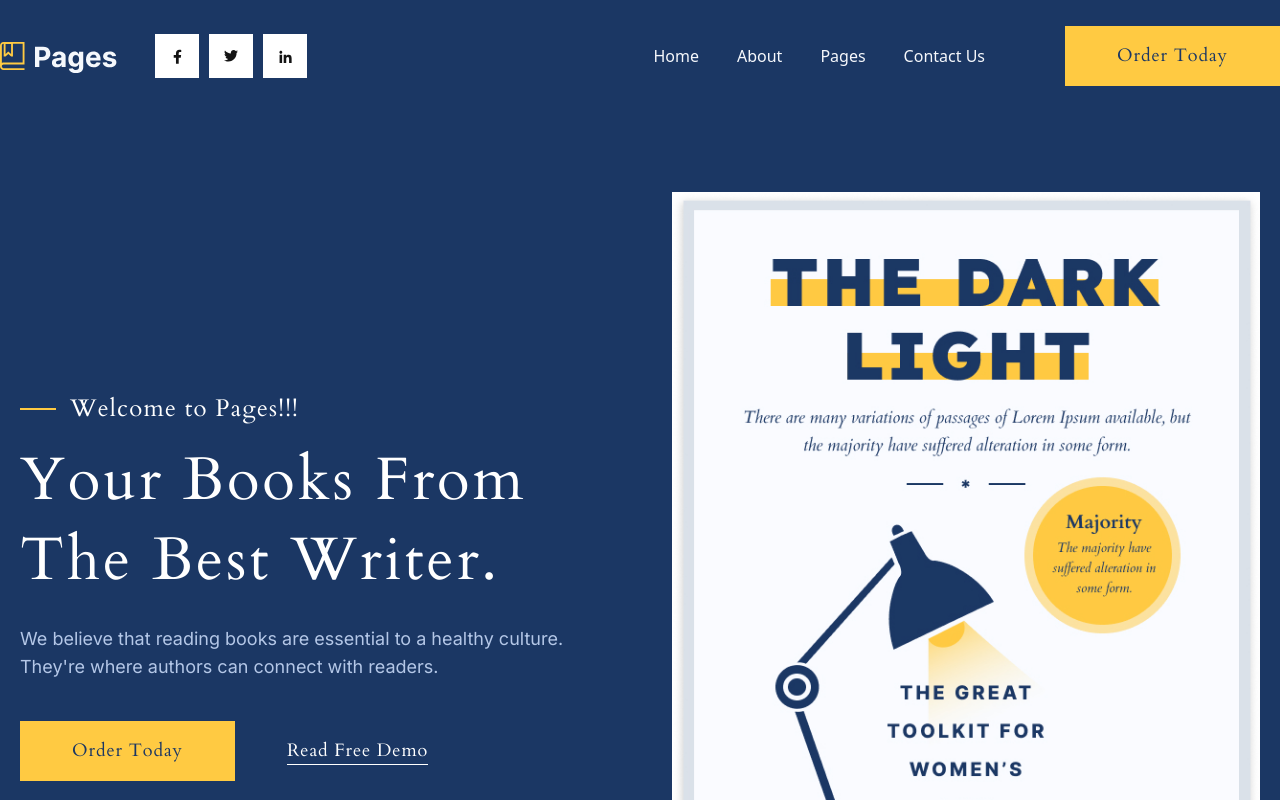
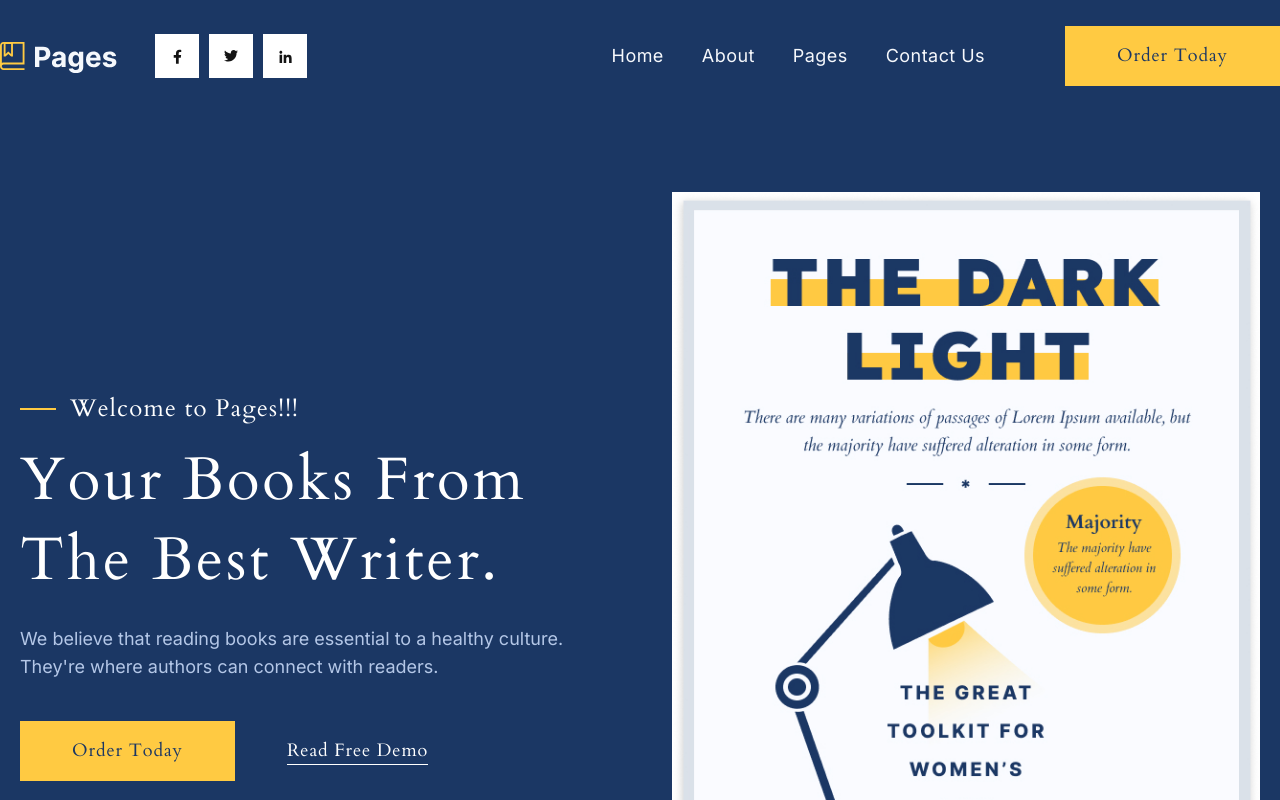
Before and after one commit to DeFosu/react-book-shop, a React (Vite) app: page / in a window 1280 px wide. Shown: the top 800 px of the page. Built offline with nearby package versions, Linux system fonts and the light colour scheme.

Commit message:
Enhance NavigationLink styles

```diff
--- a/src/components/Links/NavigationLink/NavigationLink.tsx
+++ b/src/components/Links/NavigationLink/NavigationLink.tsx
@@ -5,7 +5,7 @@ const NavigationLink: React.FC<LinkProps> = ({ href, children }) => {
   return (
     <a
       href={href}
-      className="text-septenary hover:text-accent transition-colors duration-150"
+      className="text-septenary hover:text-accent transition-colors duration-150 font-inter text-lg leading-6 tracking-wide"
     >
       {children}
     </a>
```
